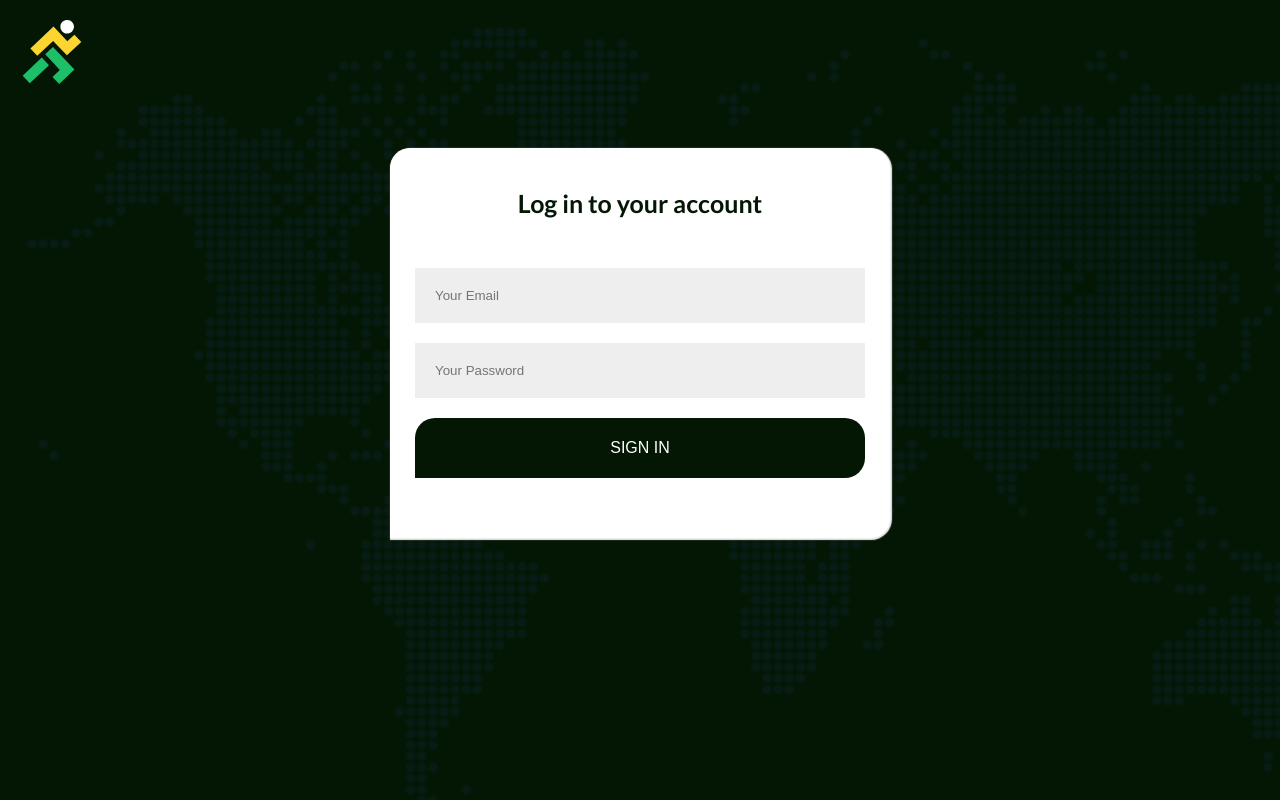
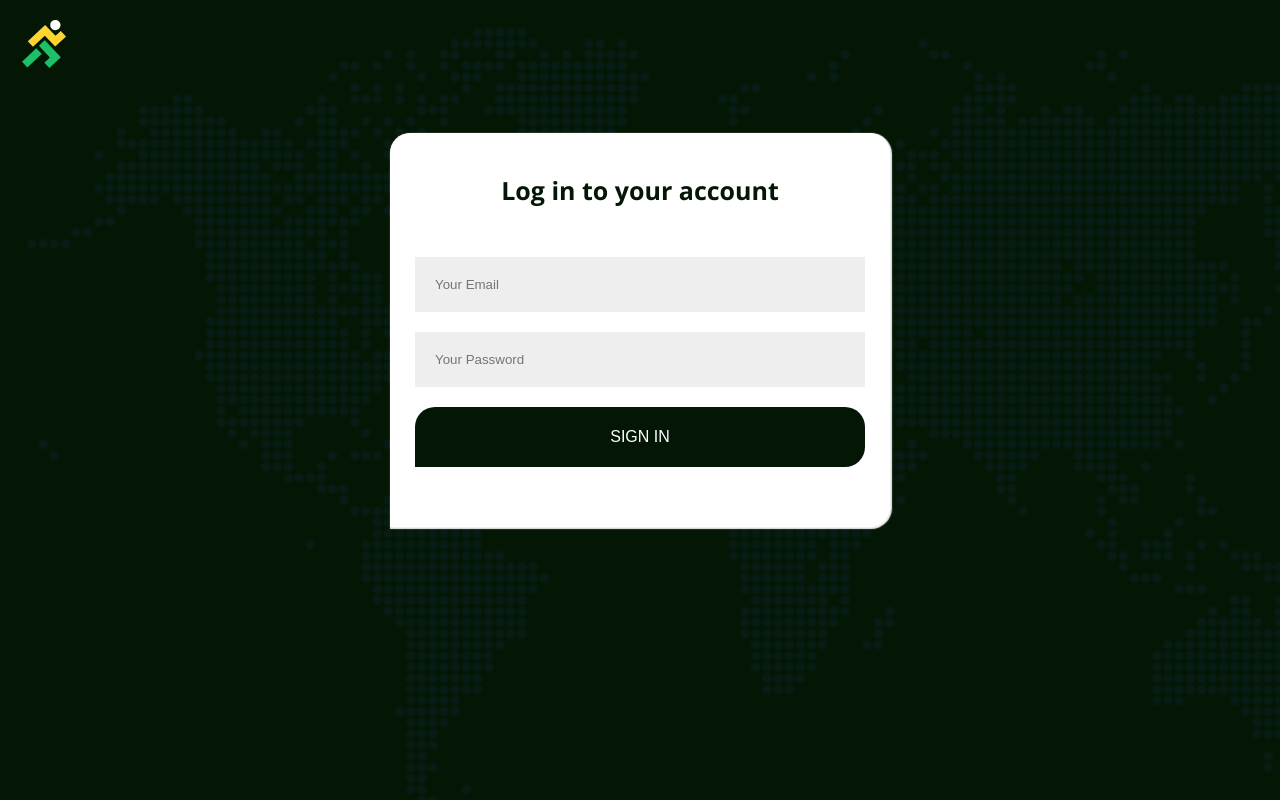
Before and after one commit to sa-ma/WeJapa, a React (Create React App) app: page / in a window 1280 px wide. Built offline with nearby package versions, Linux system fonts and the light colour scheme.

Commit message:
ref: adjust styling

```diff
--- a/public/index.html
+++ b/public/index.html
@@ -13,7 +13,7 @@
       user's mobile device or desktop. See https://developers.google.com/web/fundamentals/web-app-manifest/
     -->
   <link rel="manifest" href="%PUBLIC_URL%/manifest.json" />
-  <link href="https://fonts.googleapis.com/css2?family=Lato:wght@400;700&display=swap" rel="stylesheet">
+  <link href="https://fonts.googleapis.com/css2?family=Open+Sans:wght@400;700&display=swap" rel="stylesheet">
   <!--
       Notice the use of %PUBLIC_URL% in the tags above.
       It will be replaced with the URL of the `public` folder during the build.
--- a/src/assets/sass/_base.scss
+++ b/src/assets/sass/_base.scss
@@ -43,7 +43,7 @@
 }
 
 body {
-  font-family: 'Lato', sans-serif;
+  font-family: 'Open Sans', sans-serif;
   font-weight: 500;
   font-size: 1.8rem;
 }
--- a/src/components/Card/Card.scss
+++ b/src/components/Card/Card.scss
@@ -3,6 +3,7 @@
 .card {
   text-decoration: none;
   background-color: #ffffff;
+  box-shadow: 1px 1px 1px 1px #ccc;
   color: $color-black;
   padding: 1.5rem 2rem;
   margin-bottom: 2rem;
@@ -11,6 +12,11 @@
   justify-content: space-between;
   border: 1px solid transparent;
   border-radius: 1rem;
+  transition: all 0.5s;
+  &:hover {
+    box-shadow: 1px 1px 1px 2px #ccc;
+    transform: translateY(-3px);
+  }
   &__content {
     &__title {
       font-size: 1.6rem;
--- a/src/components/Header/Header.js
+++ b/src/components/Header/Header.js
@@ -5,8 +5,8 @@
     <header className="header">
       <div className="header__logo">
         <svg
-          width="64"
-          height="64"
+          width="48"
+          height="48"
           viewBox="0 0 78 85"
           fill="none"
           xmlns="http://www.w3.org/2000/svg"
--- a/src/components/Header/Header.scss
+++ b/src/components/Header/Header.scss
@@ -4,7 +4,7 @@
   background: transparent;
   &__logo {
     z-index: 1000;
-    width: 3.2rem;
-    height: 3.2rem;
+    width: 2.5rem;
+    height: 2.5rem;
   }
 }
--- a/src/components/Sidebar/Sidebar.scss
+++ b/src/components/Sidebar/Sidebar.scss
@@ -68,13 +68,14 @@
         font-size: 1.4rem;
         text-decoration: none;
         text-align: center;
-        transition: all 0.5s;
+        transition: all 0.2s;
       }
       &:hover {
         color: lighten($color-primary, 20%);
         @include md {
           color: #ffffff;
           border-left: 2px solid lighten($color-primary, 20%);
+          margin-left: 4px;
         }
       }
     }
--- a/src/pages/Profile/Profile.js
+++ b/src/pages/Profile/Profile.js
@@ -14,7 +14,7 @@
     phone: info.phone,
     portfolio: info.github,
     stackoverflow: info.stackoverflow,
-    resume: info.resume.replace(/(\r\n|\n|\r)/gm, ''),
+    resume: info.resume,
   });
 
   const handleChange = (prop) => (event) => {
```
Also changed, not shown: 1 other file (tests, documents, lock files or other folders).
